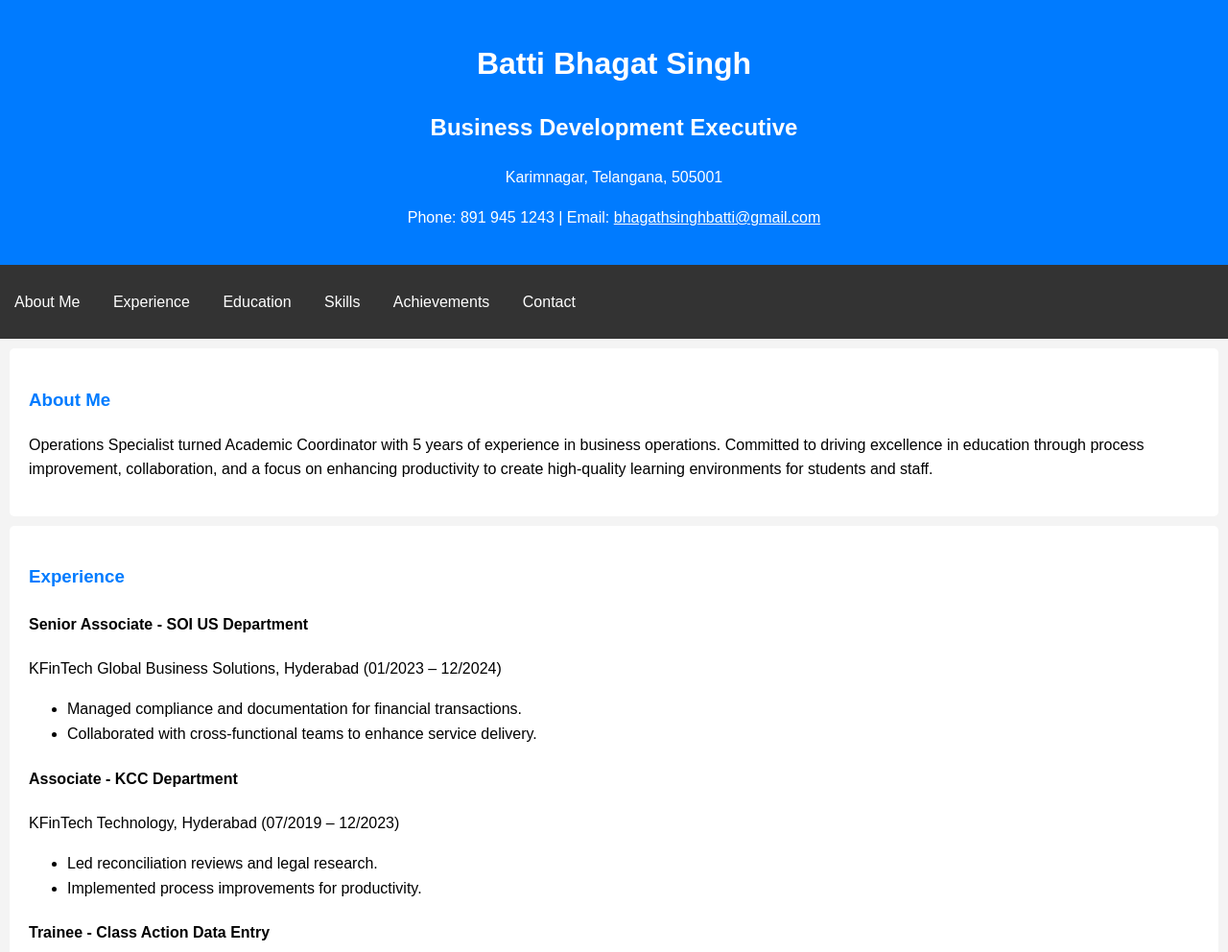
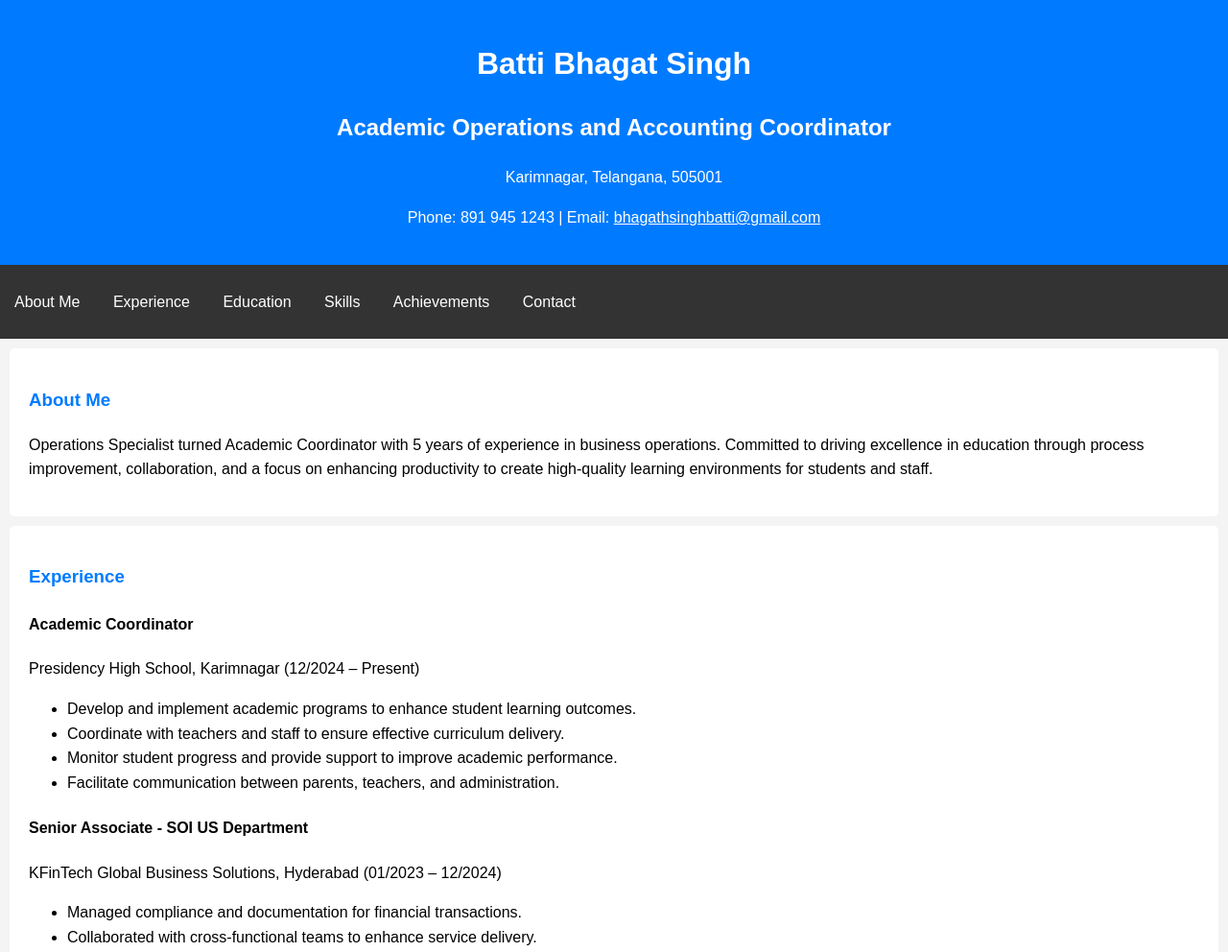
Before and after one commit to Baggi007/BattiBhagatSinghResume, a plain HTML site: page index.html in a window 1280 px wide. Shown: the top 992 px of the page at 96% size. Drawn offline with Linux system fonts and the light colour scheme.

Commit message:
Update index.html

```diff
--- a/index.html
+++ b/index.html
@@ -95,7 +95,7 @@
 <body>
     <header>
         <h1>Batti Bhagat Singh</h1>
-        <h2>Business Development Executive</h2>
+        <h2>Academic Operations and Accounting Coordinator</h2>
         <p>Karimnagar, Telangana, 505001</p>
         <p>Phone: 891 945 1243 | Email: <a href="mailto:bhagathsinghbatti@gmail.com" style="color: white;">bhagathsinghbatti@gmail.com</a></p>
     </header>
@@ -118,6 +118,14 @@
 
     <section id="experience">
         <h3>Experience</h3>
+        <h4>Academic Coordinator</h4>
+        <p>Presidency High School, Karimnagar (12/2024 – Present)</p>
+        <ul>
+            <li>Develop and implement academic programs to enhance student learning outcomes.</li>
+            <li>Coordinate with teachers and staff to ensure effective curriculum delivery.</li>
+            <li>Monitor student progress and provide support to improve academic performance.</li>
+            <li>Facilitate communication between parents, teachers, and administration.</li>
+        </ul>
         <h4>Senior Associate - SOI US Department</h4>
         <p>KFinTech Global Business Solutions, Hyderabad (01/2023 – 12/2024)</p>
         <ul>
```
